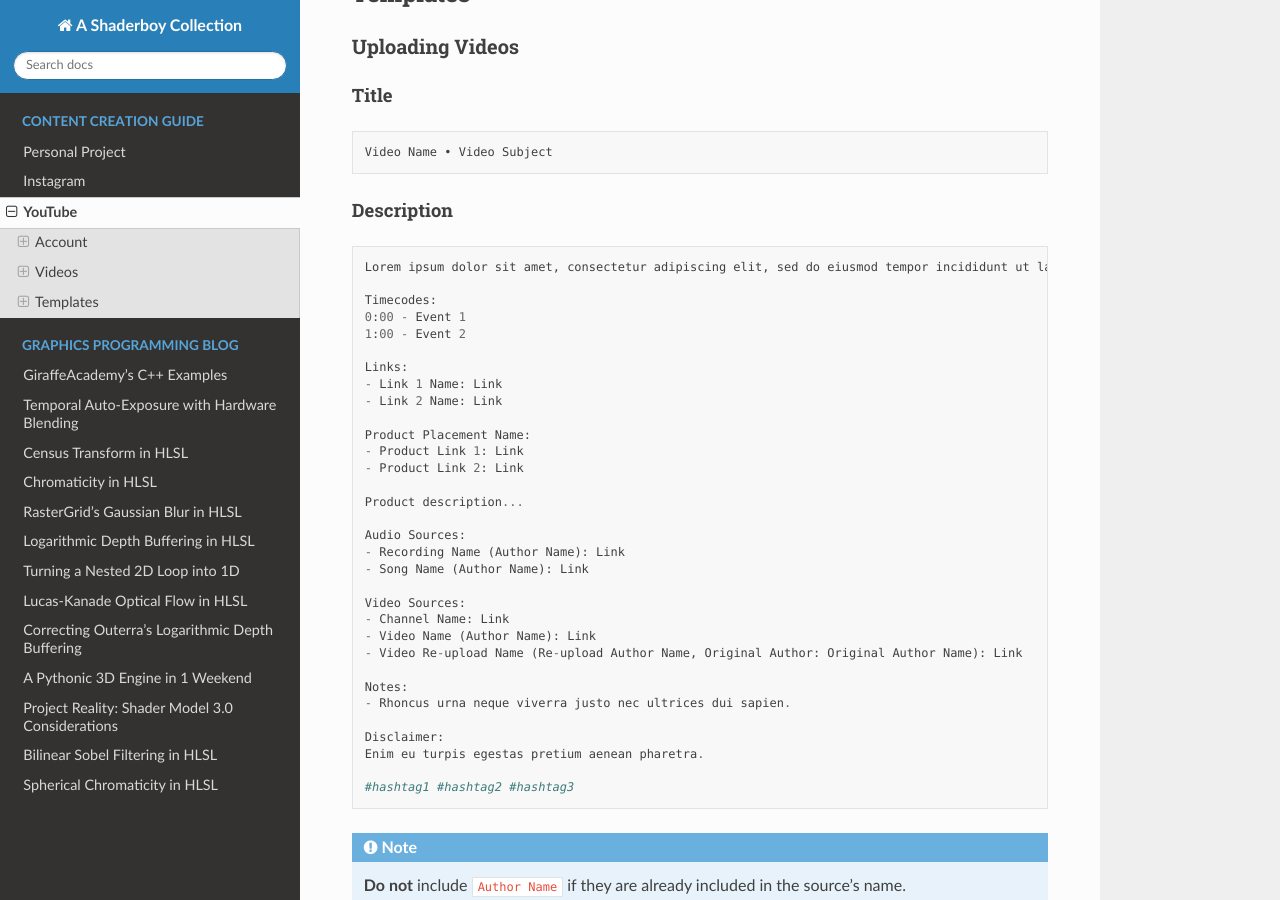
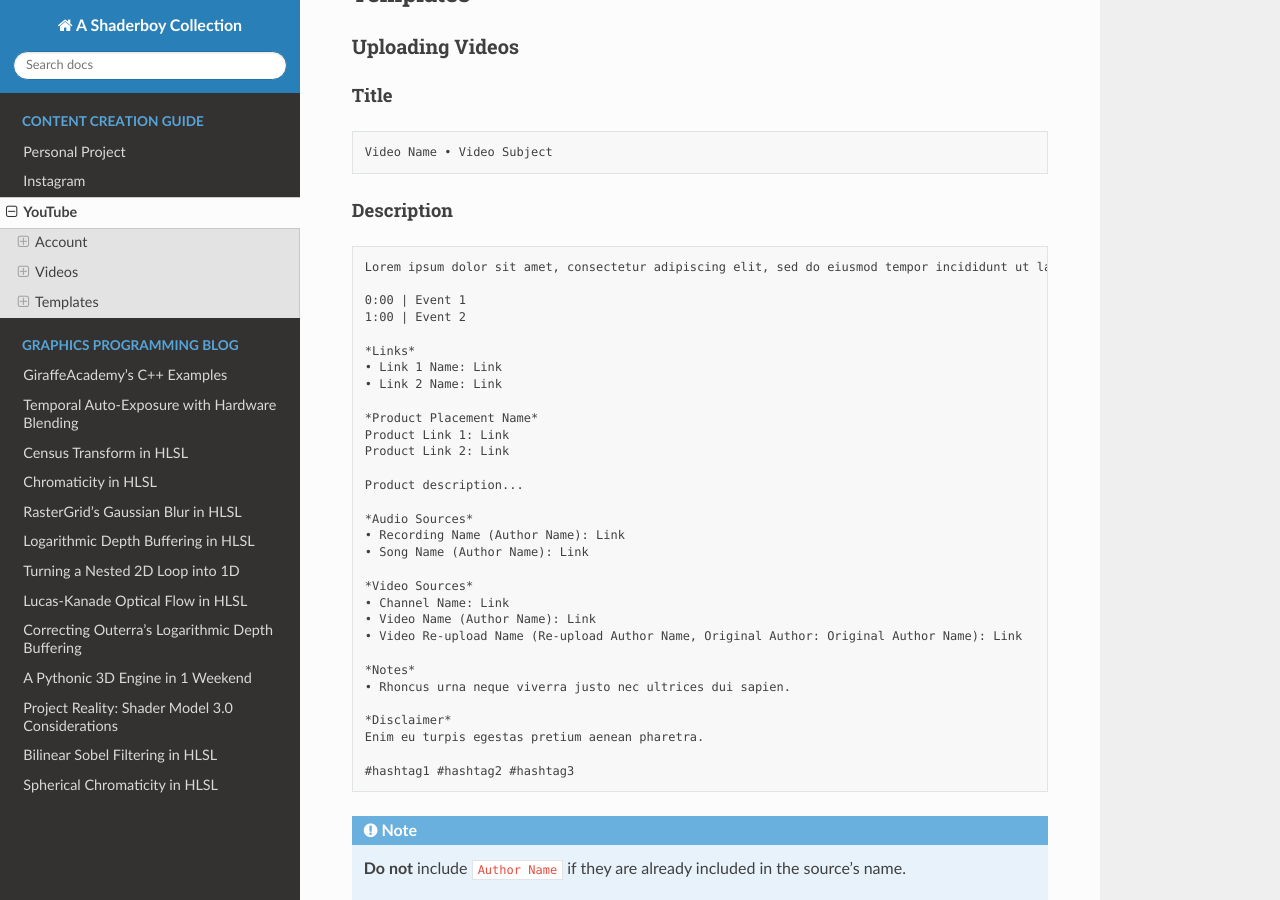
Before and after one commit to papadanku/papadanku.github.io, a Sphinx documentation site: the page built from docs/source/social/youtube.rst, in a window 1280 px wide and 900 px high, scrolled down 1245 px. Built offline with Sphinx 7.4.7 and the Read the Docs theme 2.0.0, drawn with Linux system fonts in a browser that asks for light colours; part of the change alters nothing that is shown.

Commit message:
Update youtube.rst

```diff
--- a/docs/source/social/youtube.rst
+++ b/docs/source/social/youtube.rst
@@ -72,33 +72,32 @@ Description
 
    Lorem ipsum dolor sit amet, consectetur adipiscing elit, sed do eiusmod tempor incididunt ut labore et dolore magna aliqua.
 
-   Timecodes:
-   0:00 - Event 1
-   1:00 - Event 2
+   0:00 | Event 1
+   1:00 | Event 2
 
-   Links:
-   - Link 1 Name: Link
-   - Link 2 Name: Link
+   *Links*
+   • Link 1 Name: Link
+   • Link 2 Name: Link
 
-   Product Placement Name:
-   - Product Link 1: Link
-   - Product Link 2: Link
+   *Product Placement Name*
+   Product Link 1: Link
+   Product Link 2: Link
 
    Product description...
 
-   Audio Sources:
-   - Recording Name (Author Name): Link
-   - Song Name (Author Name): Link
+   *Audio Sources*
+   • Recording Name (Author Name): Link
+   • Song Name (Author Name): Link
 
-   Video Sources:
-   - Channel Name: Link
-   - Video Name (Author Name): Link
-   - Video Re-upload Name (Re-upload Author Name, Original Author: Original Author Name): Link
+   *Video Sources*
+   • Channel Name: Link
+   • Video Name (Author Name): Link
+   • Video Re-upload Name (Re-upload Author Name, Original Author: Original Author Name): Link
 
-   Notes:
-   - Rhoncus urna neque viverra justo nec ultrices dui sapien.
+   *Notes*
+   • Rhoncus urna neque viverra justo nec ultrices dui sapien.
 
-   Disclaimer:
+   *Disclaimer*
    Enim eu turpis egestas pretium aenean pharetra.
 
    #hashtag1 #hashtag2 #hashtag3
```
